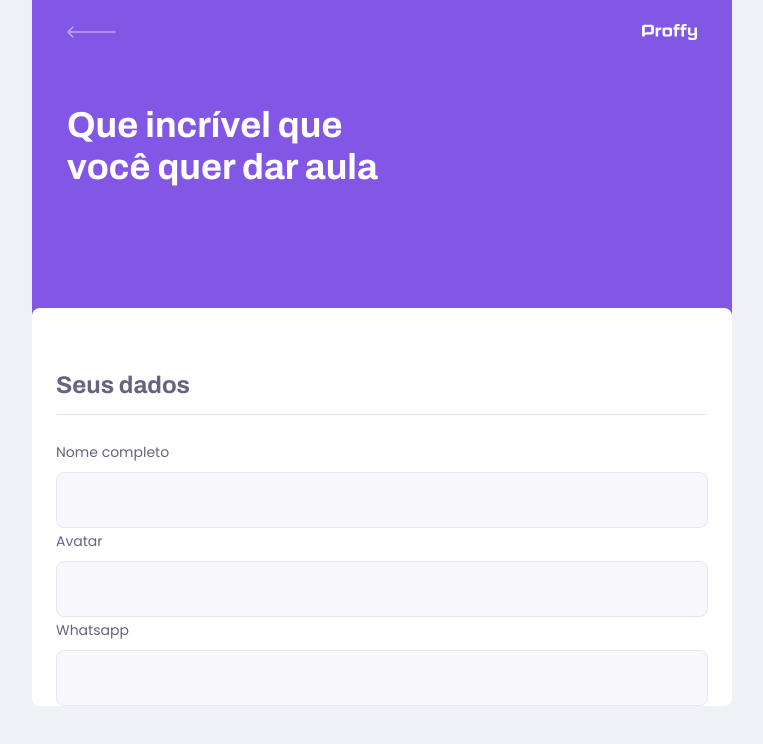
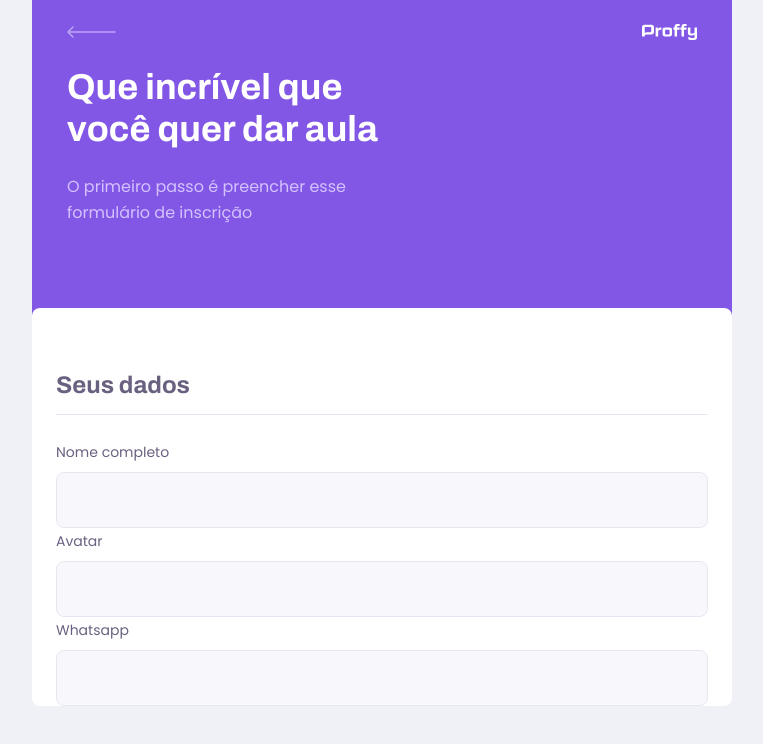
Before and after one commit to emanuel71jo/next-level-week-02-proffy, a React (Create React App) app in the folder web/: page /give-classes in a window 1280 px wide. Shown: the top 744 px of the page, without its empty margins (258-1021 px from the left). Built offline with nearby package versions, Linux system fonts and the light colour scheme.

Commit message:
Modifição das propriedades

```diff
--- a/web/src/components/PageHeader/index.tsx
+++ b/web/src/components/PageHeader/index.tsx
@@ -8,9 +8,14 @@
 
 interface PageHeaderProps {
   title: string;
+  description?: string;
 }
 
-const PageHeader: React.FC<PageHeaderProps> = ({ title, children }) => {
+const PageHeader: React.FC<PageHeaderProps> = ({
+  title,
+  children,
+  description,
+}) => {
   return (
     <header className="page-header">
       <div className="top-bar-container">
@@ -21,6 +26,7 @@
       </div>
       <div className="header-content">
         <strong>{title}</strong>
+        {description && <p>{description}</p>}
         {children}
       </div>
     </header>
--- a/web/src/components/PageHeader/styles.css
+++ b/web/src/components/PageHeader/styles.css
@@ -34,6 +34,14 @@
   margin: 3.2rem auto;
 }
 
+.page-header .header-content p {
+  line-height: 2.6rem;
+  color: var(--color-text-in-primary);
+  max-width: 30rem;
+  font-size: 1.6rem;
+  margin-top: 2.4rem;
+}
+
 .page-header .header-content strong {
   font: 700 3.6rem Archivo;
   line-height: 4.2rem;
```
